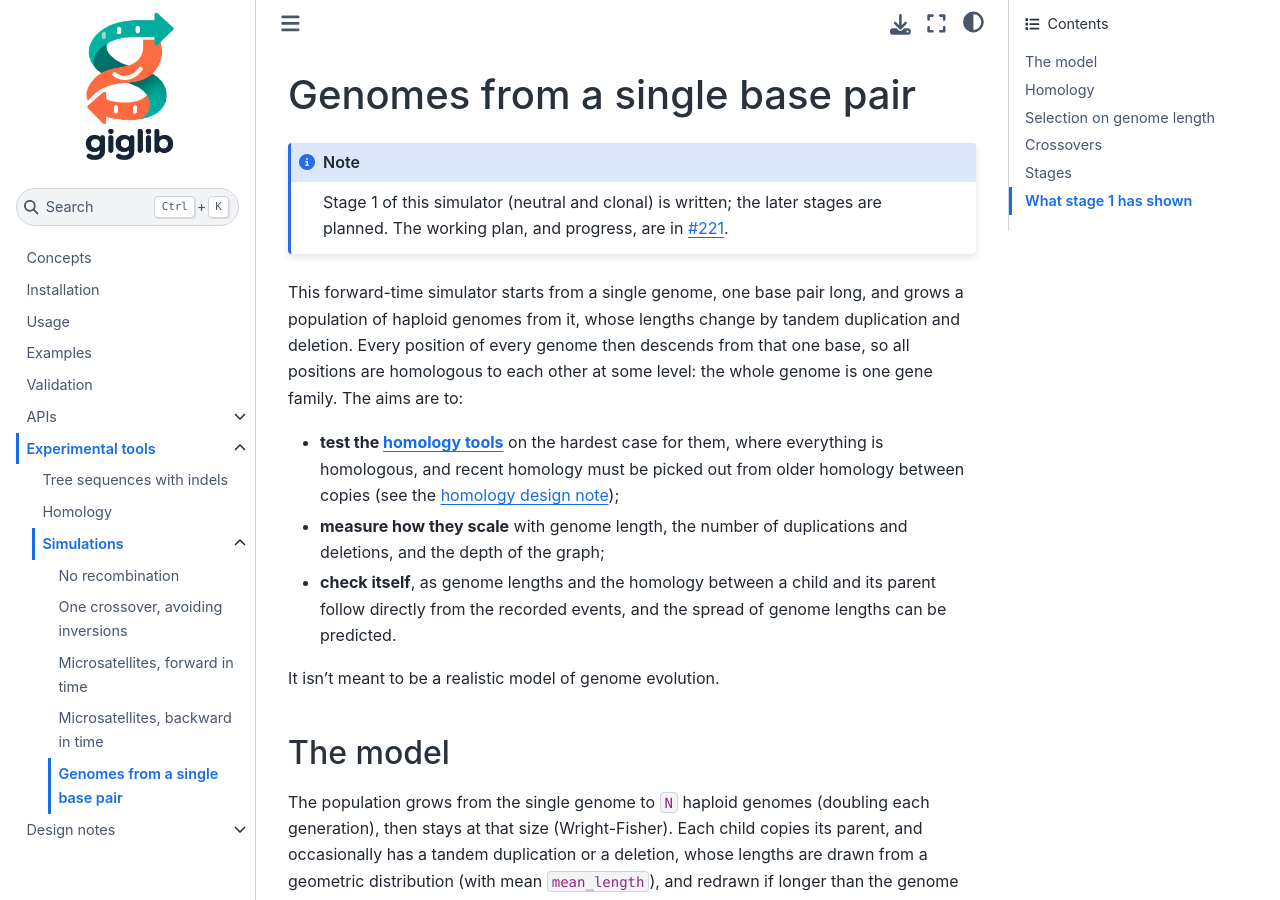
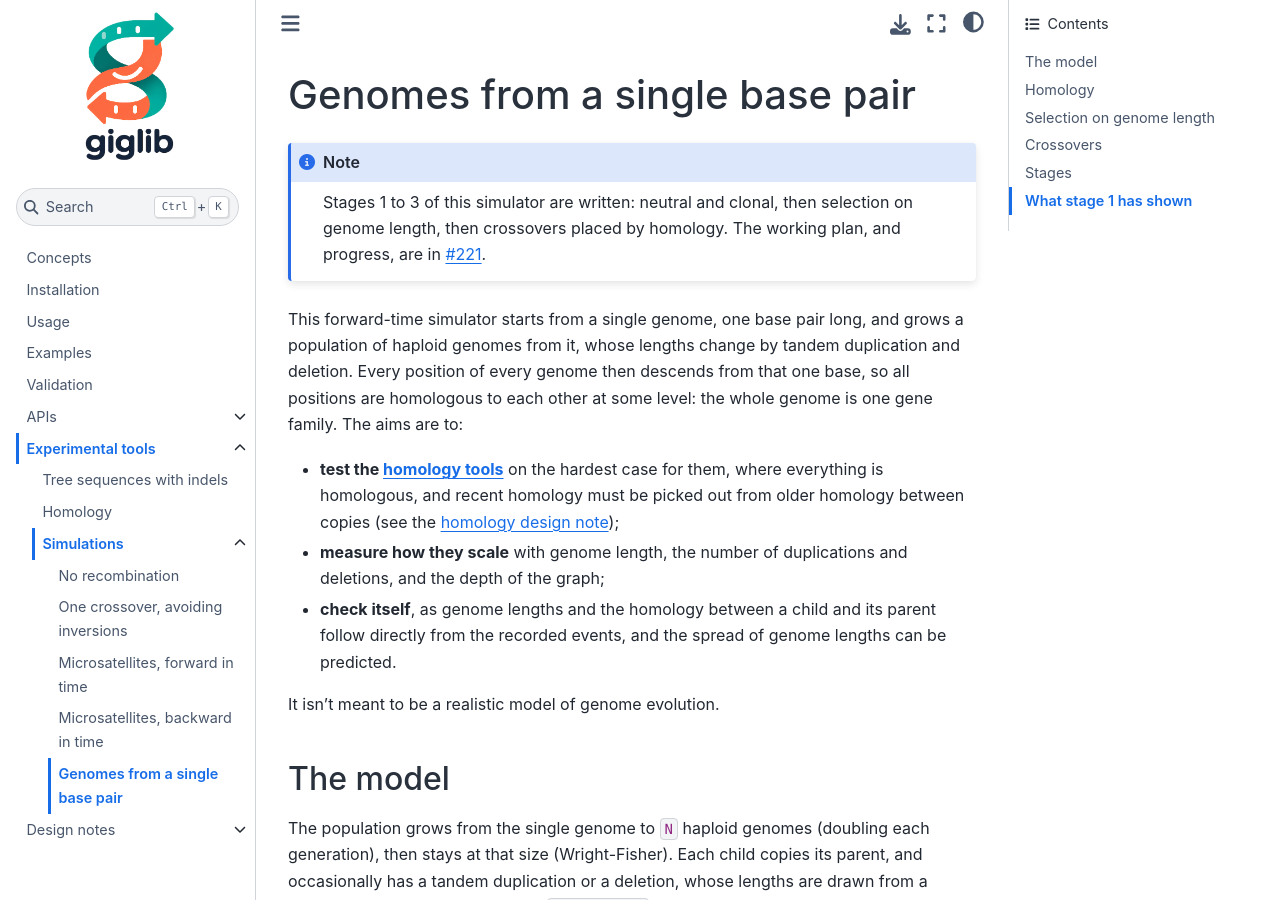
Before and after one commit to hyanwong/giglib, a Jupyter Book: the page built from docs/tools/simulations/single_origin.md, in a window 1280 px wide and 900 px high. Built offline with Jupyter Book 1.0.4 settings and Sphinx 7.4.7 and the Sphinx Book theme 1.1.4, drawn with Linux system fonts in a browser that asks for light colours.

Commit message:
Docs: the single-origin simulator's stages 1 to 3 are written
Co-Authored-By: Claude Opus 5.5 <noreply@anthropic.com>

````diff
--- a/docs/tools/simulations/single_origin.md
+++ b/docs/tools/simulations/single_origin.md
@@ -16,8 +16,8 @@ kernelspec:
 # Genomes from a single base pair
 
 ```{note}
-Stage 1 of this simulator (neutral and clonal) is written; the later stages are planned. The
-working plan, and progress, are in {issue}`221`.
+Stages 1 to 3 of this simulator are written: neutral and clonal, then selection on genome length,
+then crossovers placed by homology. The working plan, and progress, are in {issue}`221`.
 ```
 
 This forward-time simulator starts from a single genome, one base pair long, and grows a
````
Also changed, not shown: docs/tools/simulations.md (+2 -1 lines).
